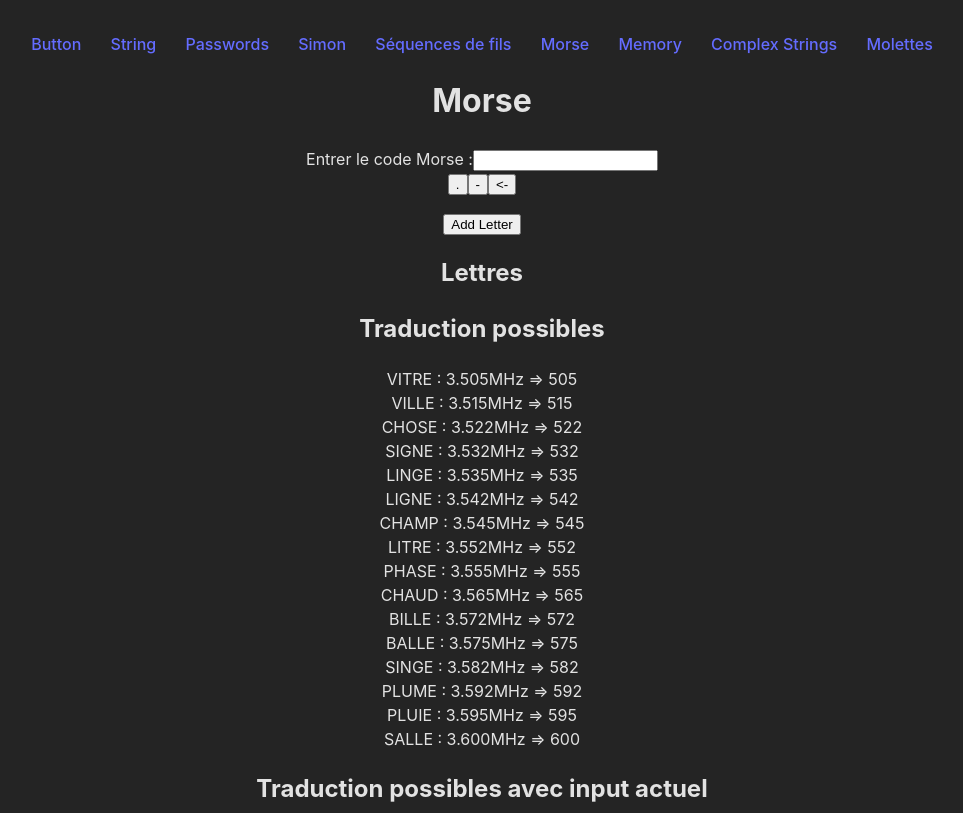
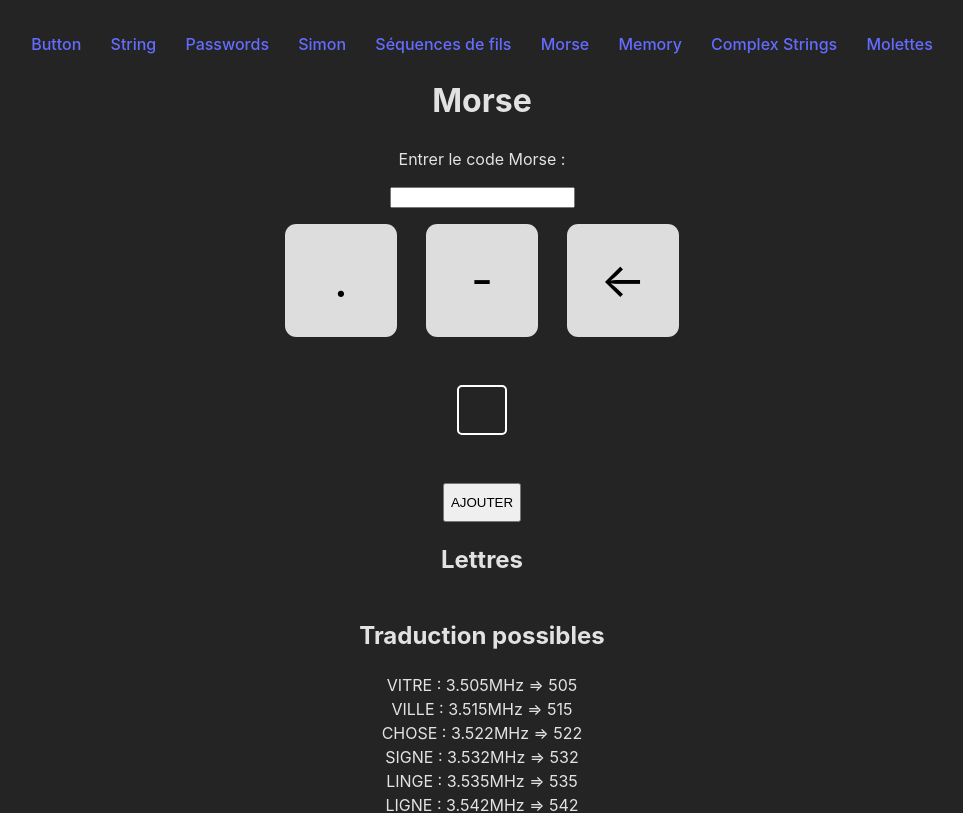
Before and after one commit to ThomasLaforge/ktane-pwa, a React (Vite) app: page /morse-game in a window 1280 px wide. Shown: the top 813 px of the page, without its empty margins (158-1121 px from the left). Built offline with nearby package versions, Linux system fonts and the light colour scheme.

Commit message:
starting style the morse game

```diff
--- a/src/routes/MorseGame.tsx
+++ b/src/routes/MorseGame.tsx
@@ -1,4 +1,5 @@
 import { useCallback, useMemo, useState } from "react";
+import "../styles/_morse.scss";
 
 const LETTERS_TO_MORSE: { [key: string]: string } = {
   A: ".-",
@@ -26,7 +27,7 @@ const LETTERS_TO_MORSE: { [key: string]: string } = {
   W: ".--",
   X: "-..-",
   Y: "-.--",
-  Z: "--..",
+  Z: "--.."
 };
 
 const WORDS_TO_FREQUENCIES: { [key: string]: number } = {
@@ -62,7 +63,7 @@ const WORDS_TO_FREQUENCIES: { [key: string]: number } = {
   SINGE: 582,
   PLUME: 592,
   PLUIE: 595,
-  SALLE: 600,
+  SALLE: 600
 };
 
 const WORDS = Object.keys(WORDS_TO_FREQUENCIES);
@@ -131,31 +132,44 @@ export default function MorseGame() {
   );
 
   return (
-    <div>
-      <h1>Morse</h1>
-      <div>
-        <label>
-          Entrer le code Morse :
-          <input value={input} onChange={(e) => setInput(e.target.value)} />
-          <div className="input-buttons">
-            <button onClick={() => setInput(input + ".")}>.</button>
-            <button onClick={() => setInput(input + "-")}>-</button>
-            <button onClick={() => setInput(input.slice(0, -1))}>&lt;-</button>
+    <div className="morse-game">
+      <h1 className="morse-game-title">Morse</h1>
+      <div className="morse-game-input">
+        <label>Entrer le code Morse :</label>
+
+        <input value={input} onChange={(e) => setInput(e.target.value)} />
+        <div className="input-buttons">
+          <div className="input-btn" onClick={() => setInput(input + ".")}>
+            .
           </div>
-        </label>
-        <p>{currentLetter}</p>
-        <button onClick={handleAddLetter}>Add Letter</button>
+          <div className="input-btn" onClick={() => setInput(input + "-")}>
+            -
+          </div>
+          <div
+            className="input-btn"
+            onClick={() => setInput(input.slice(0, -1))}
+          >
+            &lt;-
+          </div>
+        </div>
+        <p className="current-input-value">{currentLetter}</p>
+        <button className="input-action-add" onClick={handleAddLetter}>
+          Ajouter
+        </button>
       </div>
 
       <h2>Lettres</h2>
 
       <div className="letters-list">
         {letters.map((letter, index) => (
-          <div key={index}>
-            <div className="letter">{letter}</div>
-            <button className="button-remove-letter" onClick={() => handleRemoveLetter(index)}>
-              Supprimer
-            </button>
+          <div key={index} className="letter">
+            <div className="letter-value">{letter}</div>
+            <div
+              className="button-remove-letter"
+              onClick={() => handleRemoveLetter(index)}
+            >
+              X
+            </div>
           </div>
         ))}
       </div>
@@ -165,7 +179,8 @@ export default function MorseGame() {
       <div className="words-list">
         {possibleWords.map((word, index) => (
           <div key={index}>
-            {word} : 3.{WORDS_TO_FREQUENCIES[word]}MHz =&gt; {WORDS_TO_FREQUENCIES[word]}
+            {word} : 3.{WORDS_TO_FREQUENCIES[word]}MHz =&gt;{" "}
+            {WORDS_TO_FREQUENCIES[word]}
           </div>
         ))}
       </div>
@@ -175,7 +190,8 @@ export default function MorseGame() {
       <div className="words-list">
         {possibleWordsWithInput.map((word, index) => (
           <div key={index}>
-            {word} : 3.{WORDS_TO_FREQUENCIES[word]}MHz =&gt; {WORDS_TO_FREQUENCIES[word]}
+            {word} : 3.{WORDS_TO_FREQUENCIES[word]}MHz =&gt;{" "}
+            {WORDS_TO_FREQUENCIES[word]}
           </div>
         ))}
       </div>
--- /dev/null
+++ b/src/styles/_morse.scss
@@ -0,0 +1,87 @@
+.morse-game {
+  .morse-game-title {
+  }
+  .morse-game-input {
+    display: flex;
+    flex-direction: column;
+    align-items: center;
+
+    gap: 1em;
+    .input-buttons {
+      width: 100%;
+      display: flex;
+      flex-direction: row;
+      justify-content: space-evenly;
+      .input-btn {
+        width: 25%;
+        aspect-ratio: 1/1;
+        border-radius: 10%;
+
+        display: flex;
+        justify-content: center;
+        align-items: center;
+
+        font-size: 3em;
+
+        background-color: #ddd;
+        color: black;
+        cursor: pointer;
+      }
+    }
+    .current-input-value {
+      border: 2px solid white;
+      border-radius: 10%;
+      height: 50px;
+      width: 50px;
+
+      display: flex;
+      justify-content: center;
+      align-items: center;
+
+      font-size: 2em;
+    }
+    .input-action-add {
+      aspect-ratio: 2/1;
+      text-transform: uppercase;
+    }
+  }
+
+  .letters-list {
+    display: flex;
+    flex-direction: row;
+    justify-content: center;
+    gap: 20px;
+    .letter {
+      position: relative;
+      height: 80px;
+      width: 80px;
+      border: 2px solid white;
+      border-radius: 10%;
+      font-size: 25px;
+
+      display: flex;
+      justify-content: center;
+      align-items: center;
+
+      .letter-value {
+      }
+      .button-remove-letter {
+        position: absolute;
+        top: 5px;
+        right: 5px;
+
+        height: 18px;
+        width: 18px;
+        border: 1px solid white;
+        border-radius: 50%;
+        font-size: 9px;
+
+        display: flex;
+        justify-content: center;
+        align-items: center;
+
+        cursor: pointer;
+      }
+    }
+  }
+}
```
